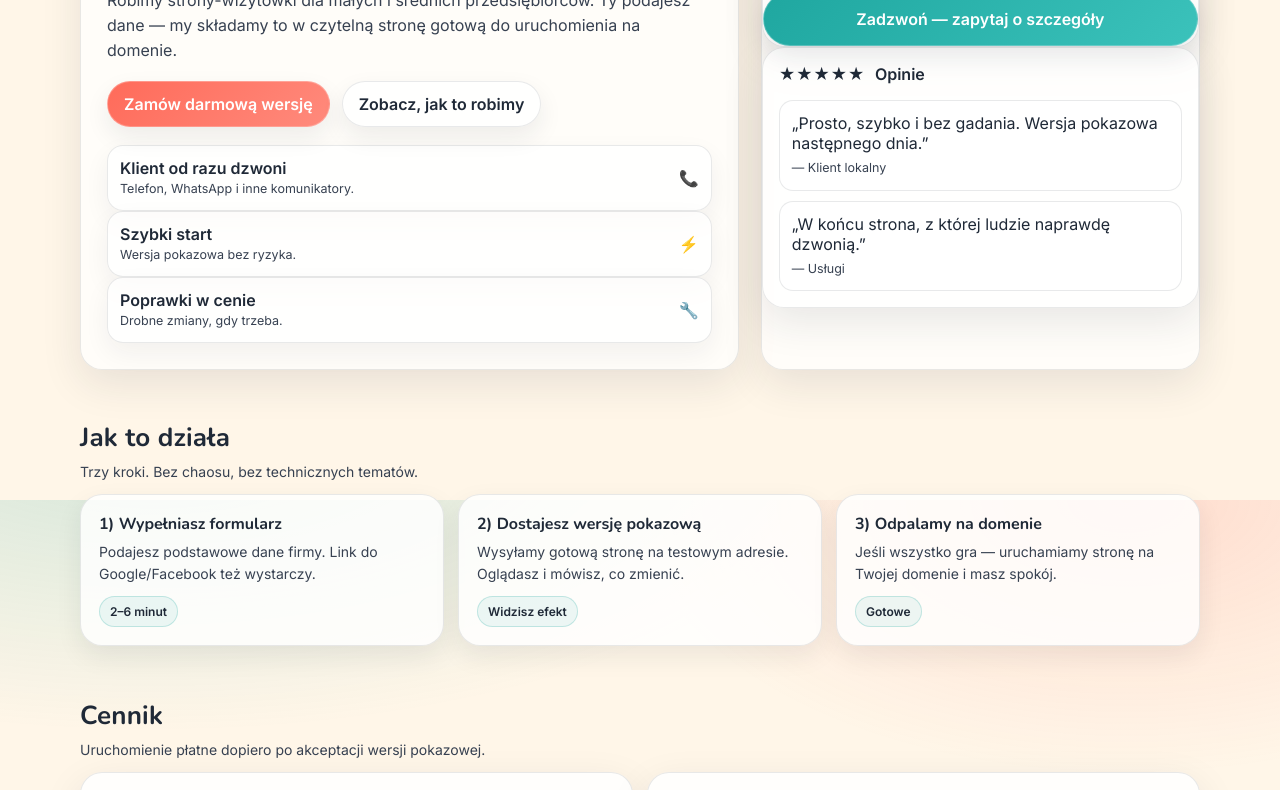
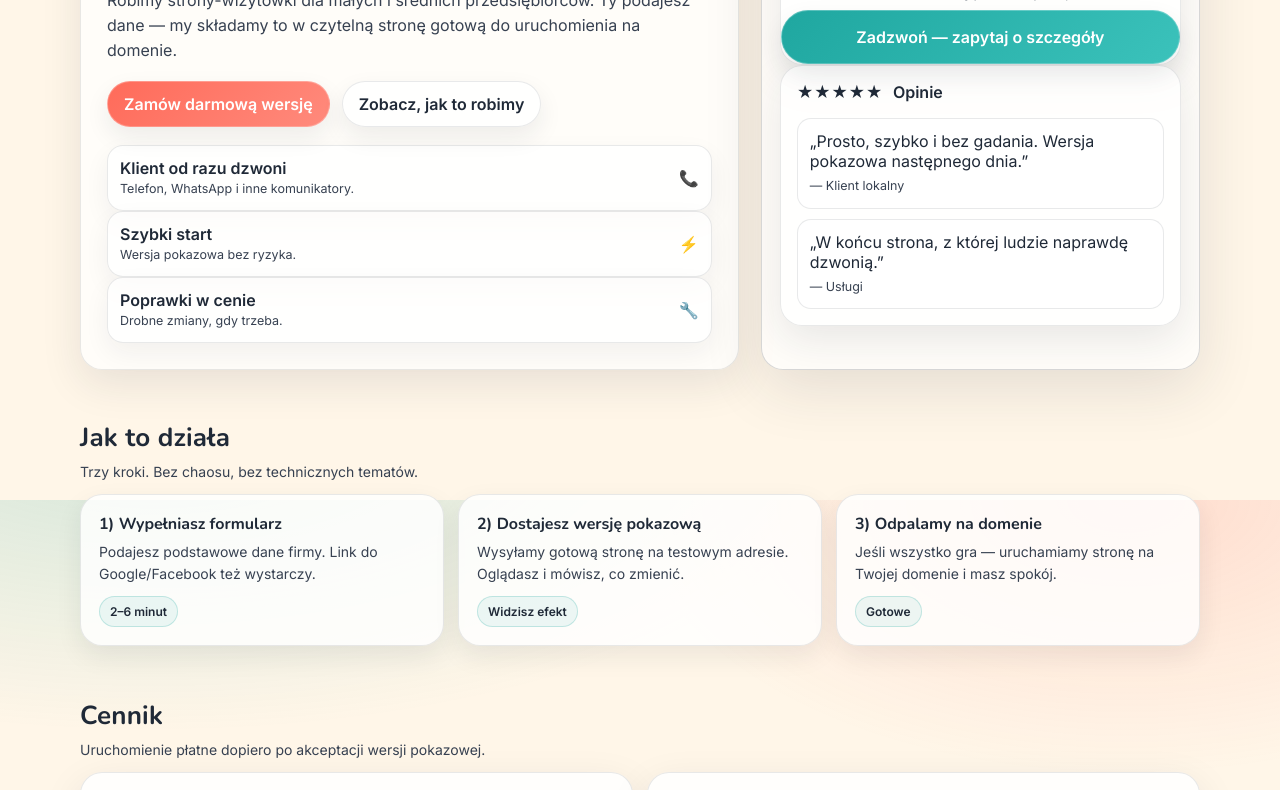
Before and after one commit to jgm-mn/moja-strona-demo, a plain HTML site: page index.html in a window 1280 px wide. Shown: the part 300-1090 px from the top of the page. Drawn offline with nearby package versions, Linux system fonts and the light colour scheme.

Commit message:
Update style.css

```diff
--- a/style.css
+++ b/style.css
@@ -349,3 +349,16 @@ hr { display: none !important; }
 .benefits{
   margin-top: 18px;
 }
+.package-card{
+  padding: 18px;
+  border: 1px solid rgba(31,41,55,.18);
+  box-shadow: 0 18px 60px rgba(31,41,55,.12);
+  overflow: hidden;
+}
+.package-card .btn,
+.package-card button,
+.package-card a.btn{
+  width: 100%;
+  max-width: 100%;
+  box-sizing: border-box;
+}
```
